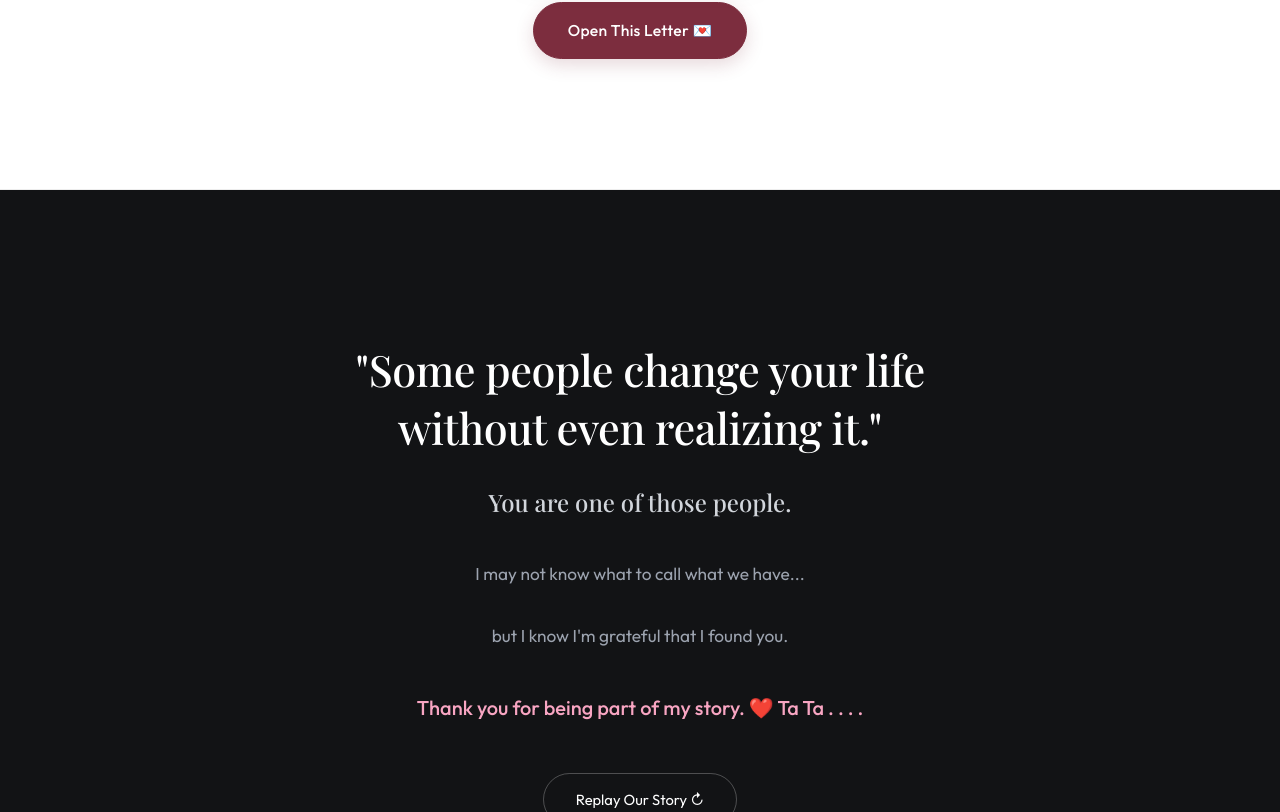
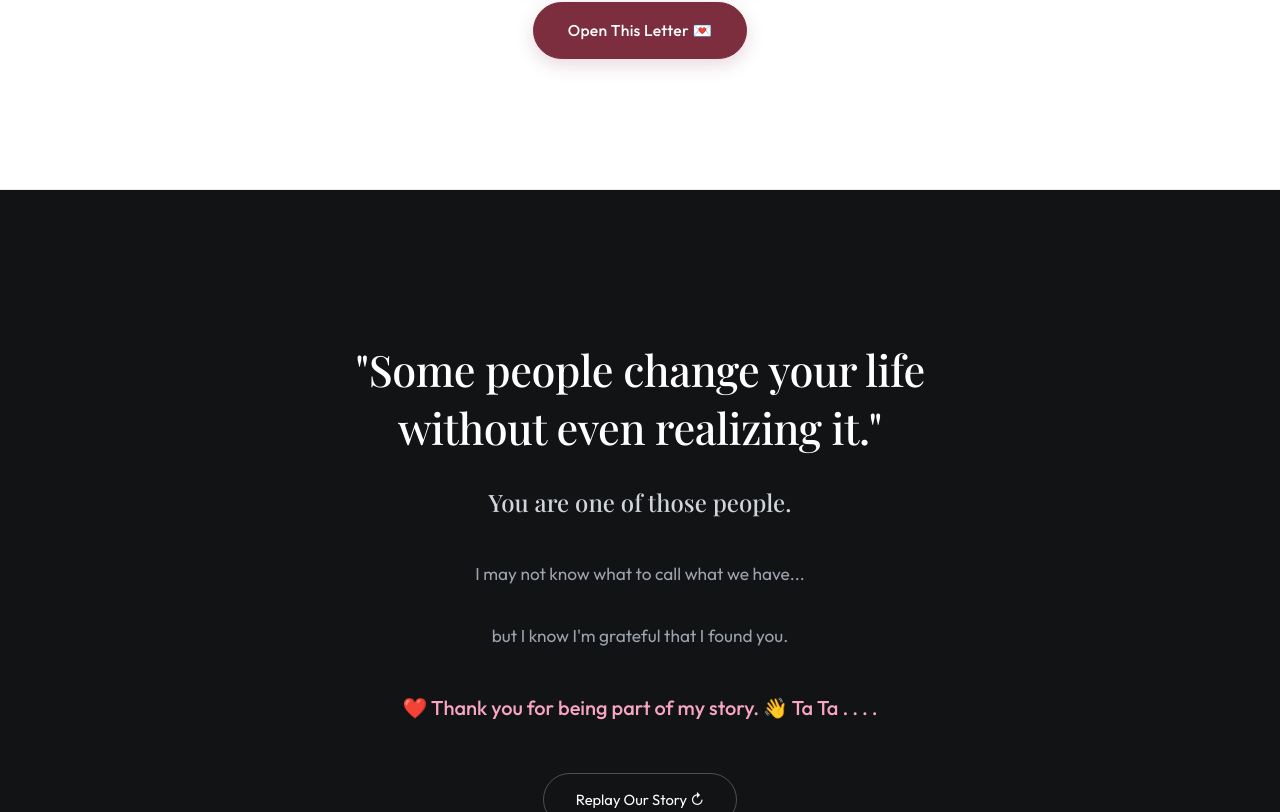
Before and after one commit to Yuvan12128/College-Memory, a React (Vite) app: page / in a window 1280 px wide. Shown: the part 11188-12000 px from the top of the page. Built offline with nearby package versions, Linux system fonts and the light colour scheme; a web font is replaced by a local one.

Commit message:
update emoji tata

```diff
--- a/src/data/story.js
+++ b/src/data/story.js
@@ -255,7 +255,7 @@ export const storyData = {
     line1: "Some people change your life without even realizing it.",
     line2: "You are one of those people.",
     line3: "I may not know what to call what we have...\n\nbut I know I'm grateful that I found you.",
-    finalLine: "Thank you for being part of my story. ❤️  Ta Ta . . . . ",
+    finalLine: "❤️ Thank you for being part of my story. 👋 Ta Ta . . . .",
     replayButton: "Replay Our Story ↻"
   }
 };
```
Also changed, not shown: 1 other file (tests, documents, lock files or other folders).
